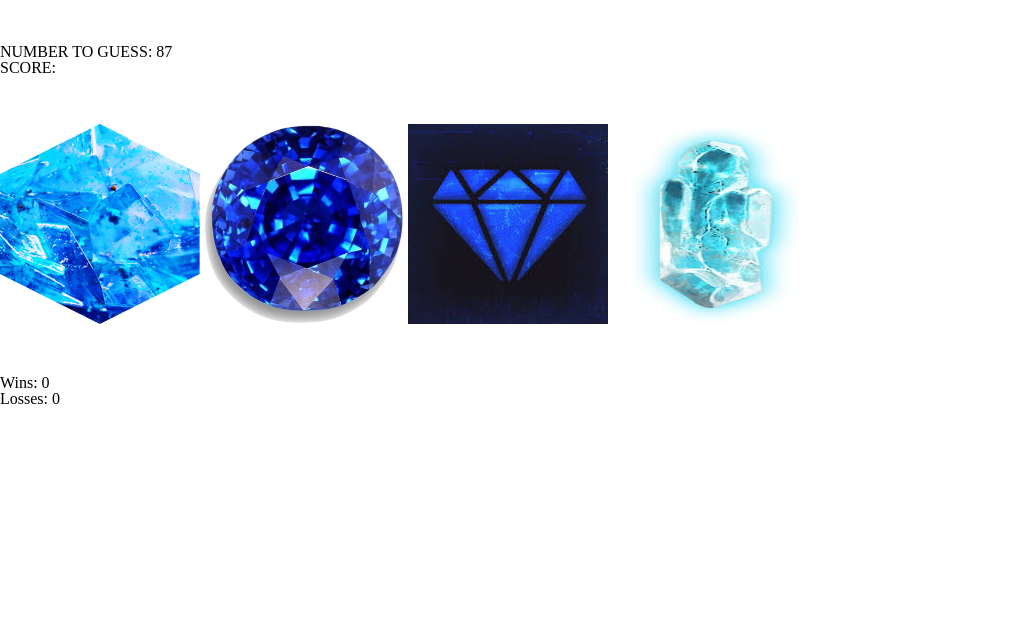
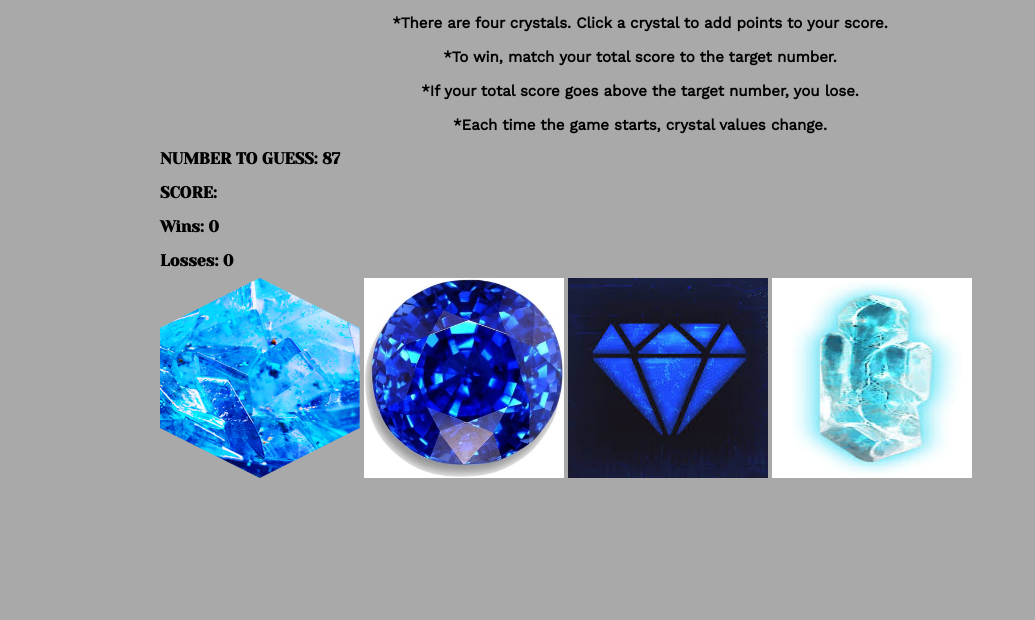
Before and after one commit to tapatterson/week-4-game, a plain HTML site: page index.html in a window 1280 px wide. Shown: the part 180-800 px from the top of the page, without its empty margins (0-1035 px from the left). Drawn offline with nearby package versions, Linux system fonts and the light colour scheme; a web font is replaced by a local one.

Commit message:
last update

```diff
--- a/assets/css/style.css
+++ b/assets/css/style.css
@@ -1,10 +1,46 @@
+body{
+	background-color: #A9A9A9;
+	font-family: 'Average', serif;
+	font-weight: bolder;
+	line-height: 34px;
+	margin-top: 50px;
+	margin-bottom: 100px;
+}
+
+.container{
+	width: 100%;
+  	max-width: 960px;
+  	margin: 0 auto;
+  	clear: both;
+}
+
+
+.title{
+	font-family: 'Tangerine', cursive;
+	font-size: 100px;
+	font-weight: bolder;
+	text-align: center;
+	margin: 0 auto;
+}
+
+#rules{
+	font-family: 'Work Sans', sans-serif;
+	font-size: 15px;
+	font-weight: bold;
+	text-align: center;
+
+
+}
+
 .crystal-image{
 		width: 200px;
 		height: 200px;
-		}
- /*
+}
+
  #number-to-guess,
- #score{
- 	float: left;
+ #score,
+ #win,
+ #lose{
+ 	font-family: 'Yeseva One', cursive;
+
  }
-			*/
--- a/index.html
+++ b/index.html
@@ -6,8 +6,10 @@
 
 	<title>Crystals Collector Game</title>
 	<!-- Stylesheets -->
+	<link href="https://fonts.googleapis.com/css?family=Average|Tangerine|Work+Sans|Yeseva+One" rel="stylesheet">
 	<link rel= "stylesheet" type= "text/css" href="assets/css/reset.css">
 	<link rel="stylesheet" type= "text/css" href="assets/css/style.css">
+
 	<!-- Bootstrap -->
 	<!-- <script src="https://maxcdn.bootstrapcdn.com/bootstrap/3.3.7/js/bootstrap.min.js" integrity="sha384-Tc5IQib027qvyjSMfHjOMaLkfuWVxZxUPnCJA7l2mCWNIpG9mGCD8wGNIcPD7Txa" crossorigin="anonymous"></script>
 	 -->
@@ -18,14 +20,11 @@
 </head>
 
 <body>
-	<h1>Crystal Collector!!!</h1>
-
+	<div class="container">
+	<h1 class="title">Crystal Collector!!!</h1>
 	<br>
-	<br>
-	<br>
-
-	Here are the rules to the game
-	<h2>RULES...</h2>
+	<div id="rules">
+		<p>RULES...</p>
 		<ul>
 			<li>*A target number is shown at the start of the game.</li>
 			<li>*There are four crystals. Click a crystal to add points to your score.</li>
@@ -33,11 +32,7 @@
 			<li>*If your total score goes above the target number, you lose.</li>
 			<li>*Each time the game starts, crystal values change.</li>
 		</ul>
-
-
-	<br>
-	<br>
-	<br>
+	</div>
 
 	<!-- This header holds the "number-to-guess" -->
 	<h2 id="number-to-guess">NUMBER TO GUESS: </h2>
@@ -45,9 +40,15 @@
 	<!-- This header holds the score. -->
 	<h2 id="score">SCORE: </h2>
 
-	<br>
-	<br>
-	<br>
+	<!-- This <div> keeps track of the wins. -->
+	<div id="win">
+		<p>Wins: 0</p>
+	</div>
+
+	<!-- This <div> keeps track of the losses. -->
+	<div id="lose">
+		<p>Losses: 0</p>
+	</div>
 
 	<!--I created a <div> id to wrap my crystal images -->
 	<div id="crystals">
@@ -61,23 +62,6 @@
 		<img class="crystal-image" id=imageCrystal4 src="assets/images/crystal-image-05.jpeg" alt=crystal-4>
 	</div>
 
-	<br>
-	<br>
-	<br>
-
-	<!-- This <div> keeps track of the wins. -->
-	<div id="win">
-		<p>Wins: 0</p>
-	</div>
-
-	<!-- This <div> keeps track of the losses. -->
-	<div id="lose">
-		<p>Losses: 0</p>
-	</div>
-
-	<br>
-	<br>
-	<br>
 	<!-- Link to JQuery -->
 	<script type="text/javascript" src="https://cdnjs.cloudflare.com/ajax/libs/jquery/3.2.1/jquery.min.js"></script>
 	<!-- Javascript starts here. -->
@@ -160,5 +144,6 @@
 
 
   </script>
+  </div>
 </body>
 </html>
```
